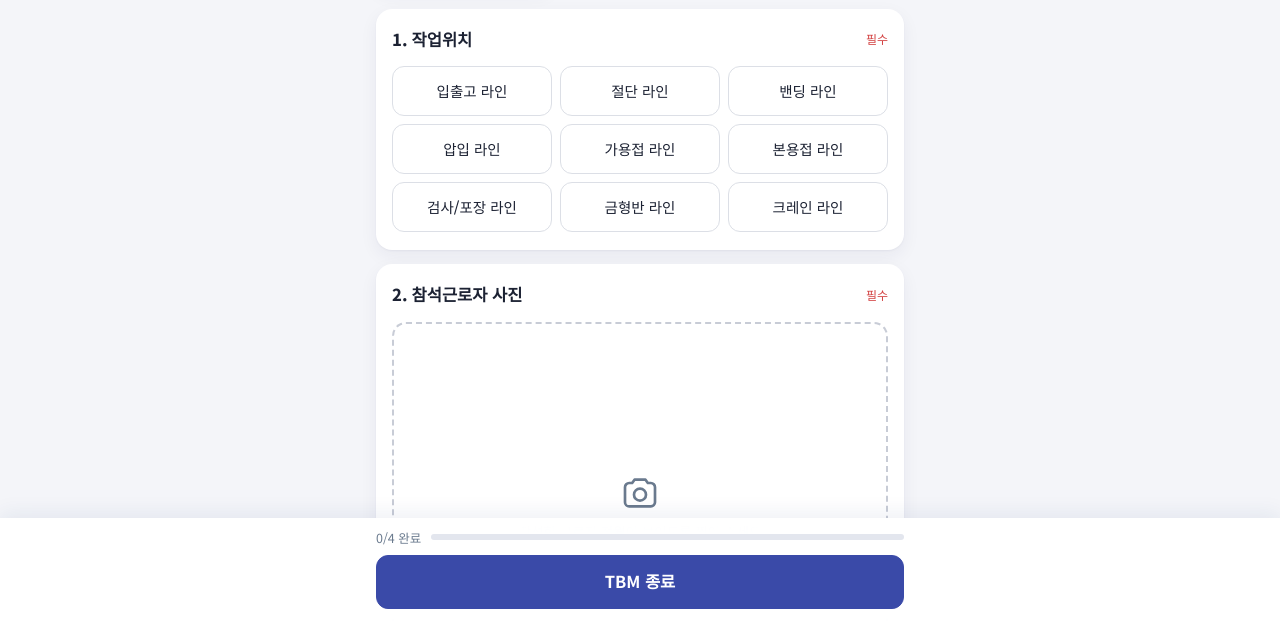
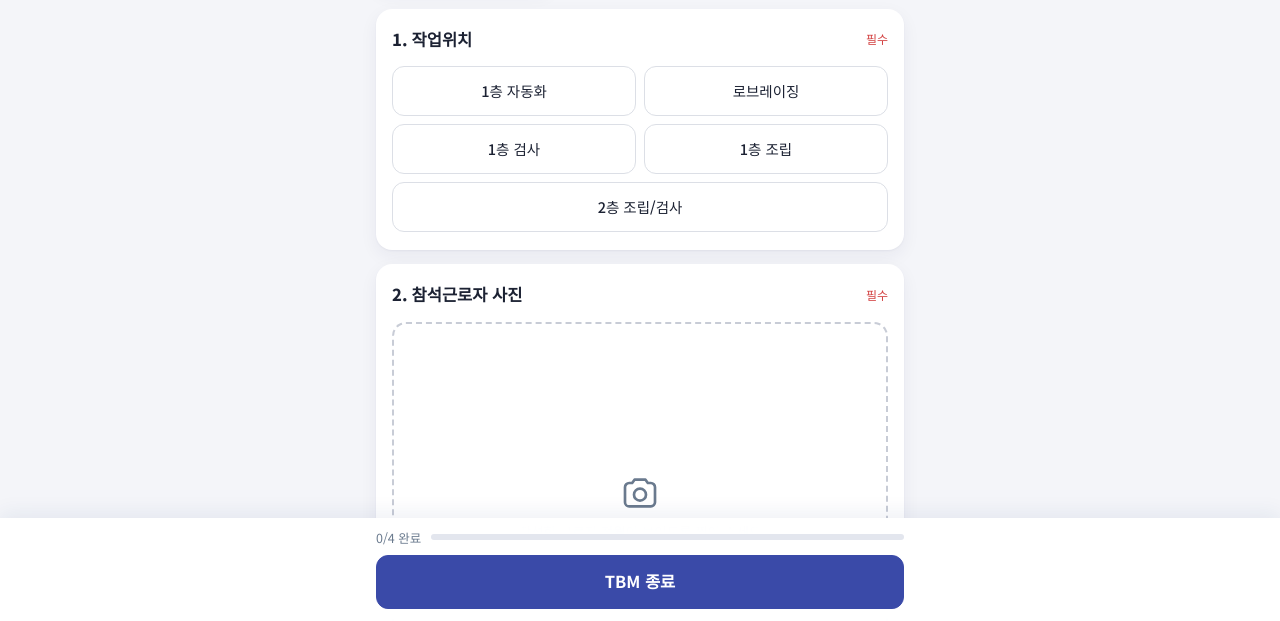
Before and after one commit to jcmoon0825-ship-it/tbm, a plain HTML site: page index.html in a window 1280 px wide. Shown: the part 179-800 px from the top of the page. Drawn offline with nearby package versions, Linux system fonts and the light colour scheme; no server answers.

Commit message:
Add files via upload

```diff
--- a/index.html
+++ b/index.html
@@ -78,7 +78,8 @@ section.card { background: var(--surface); border-radius: var(--radius); box-sha
 .tag.req { color: var(--red); font-weight: 500; }
 .tag.done { color: var(--mint); font-weight: 700; }
 
-.chips { display: grid; grid-template-columns: repeat(3, minmax(0, 1fr)); gap: 8px; }
+.chips { display: grid; grid-template-columns: repeat(2, minmax(0, 1fr)); gap: 8px; }
+.chips .chip:last-child:nth-child(odd) { grid-column: 1 / -1; }
 .chip { font: inherit; font-size: 14.5px; font-weight: 500; color: var(--ink); background: var(--surface); border: 1.5px solid var(--chip-line); border-radius: 12px; padding: 12px 4px; min-height: 50px; cursor: pointer; word-break: keep-all; line-height: 1.25; transition: background .15s, border-color .15s; }
 .chip:hover { border-color: var(--primary); }
 .chip[aria-pressed="true"] { background: var(--primary); border-color: var(--primary); color: #fff; font-weight: 700; }
@@ -294,7 +295,7 @@ details[open] summary::before { content: "− "; }
 (function () {
   "use strict";
 
-  var LOCATIONS = ["입출고 라인", "절단 라인", "밴딩 라인", "압입 라인", "가용접 라인", "본용접 라인", "검사/포장 라인", "금형반 라인", "크레인 라인"];
+  var LOCATIONS = ["1층 자동화", "로브레이징", "1층 검사", "1층 조립", "2층 조립/검사"];
   var STEPS = ["참여자 이름 부르기", "건강점검, 보호구 점검", "작업 순서와 내용 설명", "유해위험요인 설명", "참여자 의견 청취"];
   var DEFAULT_COMPANY = "경동공업㈜";
 
```
